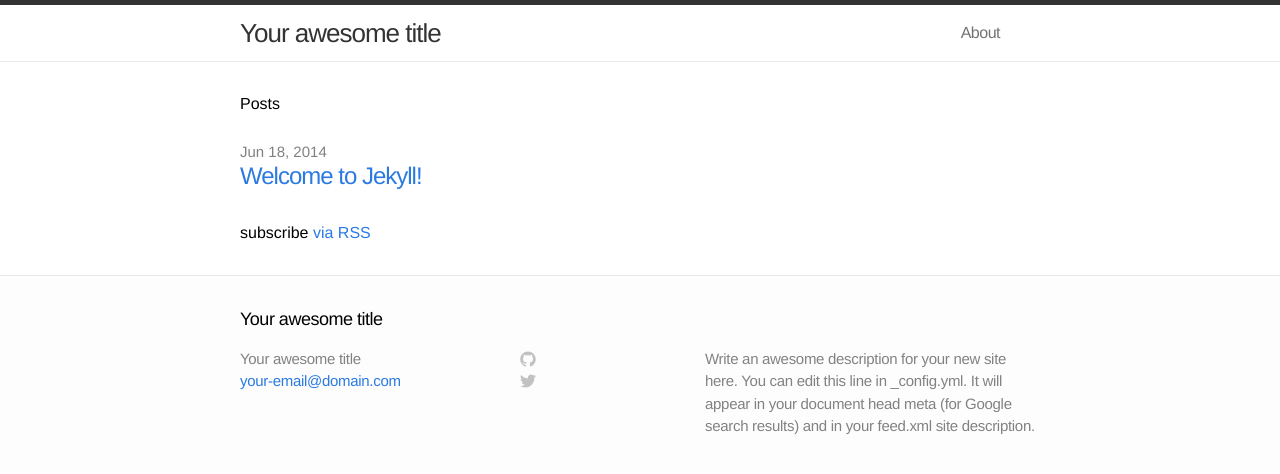
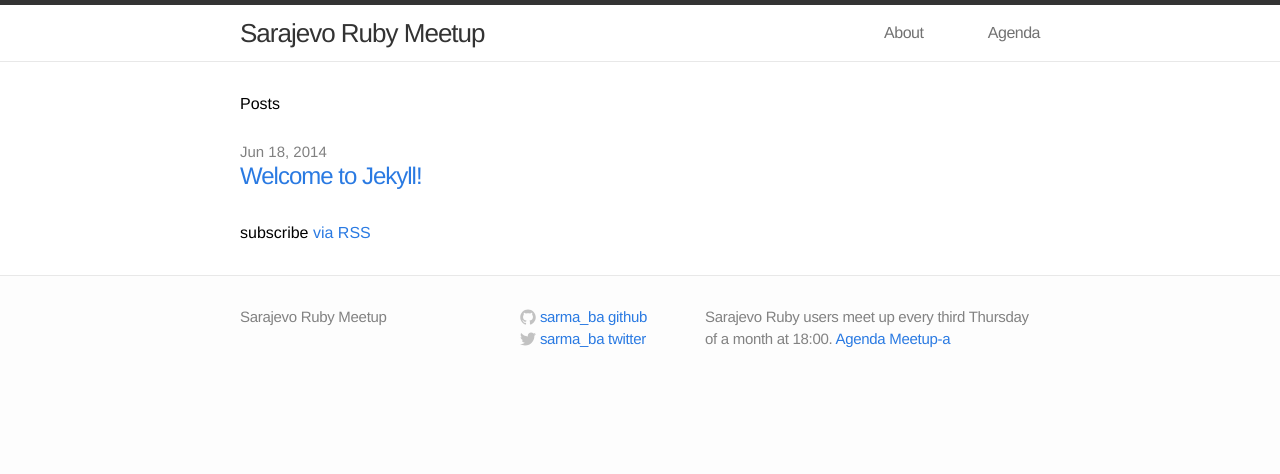
Before and after one commit to sarma-ba/sarma-ba.github.io, a Jekyll site: the page built from index.html, in a window 1280 px wide. Shown: the top 474 px of the page. Built offline with Jekyll 4.4.1, drawn with Linux system fonts in a browser that asks for light colours.

Commit message:
Customize jekyll config

```diff
--- a/_config.yml
+++ b/_config.yml
@@ -1,9 +1,12 @@
 # Site settings
-title: Your awesome title
-email: your-email@domain.com
-description: "Write an awesome description for your new site here. You can edit this line in _config.yml. It will appear in your document head meta (for Google search results) and in your feed.xml site description."
+username: sarma_ba
+title: Sarajevo Ruby Meetup
+email: damirz@gmail.com
+description: "Sarajevo Ruby users meet up every third Thursday of a month at 18:00."
 baseurl: ""
-url: "http://yourdomain.com"
+url: "http://sarma.ba"
+twitter: "https://twitter.com/sarma_ba"
+agenda: "http://t.co/9Fq8FfL62A"
 
 # Build settings
 markdown: kramdown
--- a/_includes/footer.html
+++ b/_includes/footer.html
@@ -2,12 +2,9 @@
 
   <div class="wrap">
 
-    <h2 class="footer-heading">{{ site.title }}</h2>
-
     <div class="footer-col-1 column">
       <ul>
         <li>{{ site.title }}</li>
-        <li><a href="mailto:{{ site.email }}">{{ site.email }}</a></li>
       </ul>
     </div>
 
@@ -29,7 +26,7 @@
                 c0,0.208,0.14,0.449,0.534,0.373c3.081-1.028,5.302-3.935,5.302-7.362C15.76,3.906,12.285,0.431,7.999,0.431z"/>
               </svg>
             </span>
-            <span class="username">{{ site.username }}</span>
+            <span class="username">{{ site.username }} github</span>
           </a>
         </li>
         <li>
@@ -46,14 +43,17 @@
                 c6.015,0,9.304-4.983,9.304-9.304c0-0.142-0.003-0.283-0.009-0.423C14.976,4.29,15.531,3.714,15.969,3.058z"/>
               </svg>
             </span>
-            <span class="username">{{ site.username }}</span>
+            <span class="username">{{ site.username }} twitter</span>
           </a>
         </li>
       </ul>
     </div>
 
     <div class="footer-col-3 column">
-      <p class="text">{{ site.description }}</p>
+      <p class="text">
+        {{ site.description }}
+        <a href="{{ site.agenda }}">Agenda Meetup-a</a>
+      </p>
     </div>
 
   </div>
--- a/_includes/header.html
+++ b/_includes/header.html
@@ -20,6 +20,8 @@
         {% for page in site.pages %}
           <a class="page-link" href="{{ page.url | prepend: site.baseurl }}">{{ page.title }}</a>
         {% endfor %}
+
+        <a class="page-link" target="_blank" href="{{ site.agenda }}">Agenda</a>
       </div>
     </nav>
 
```
